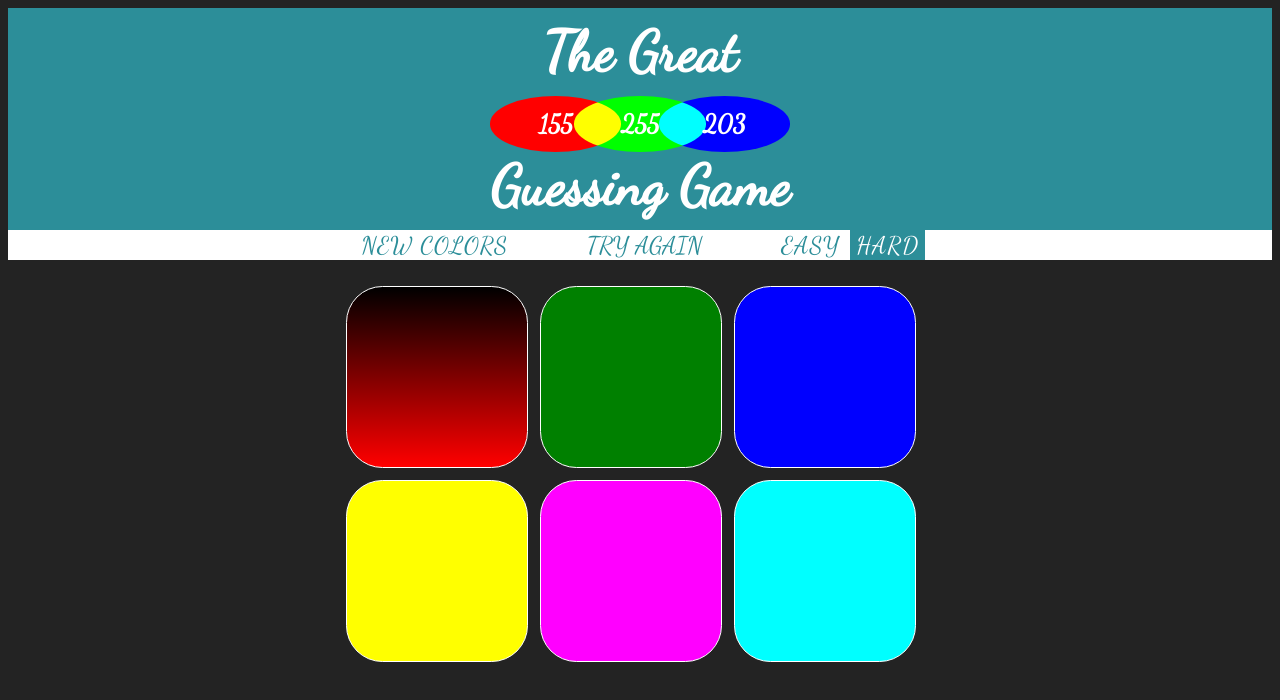
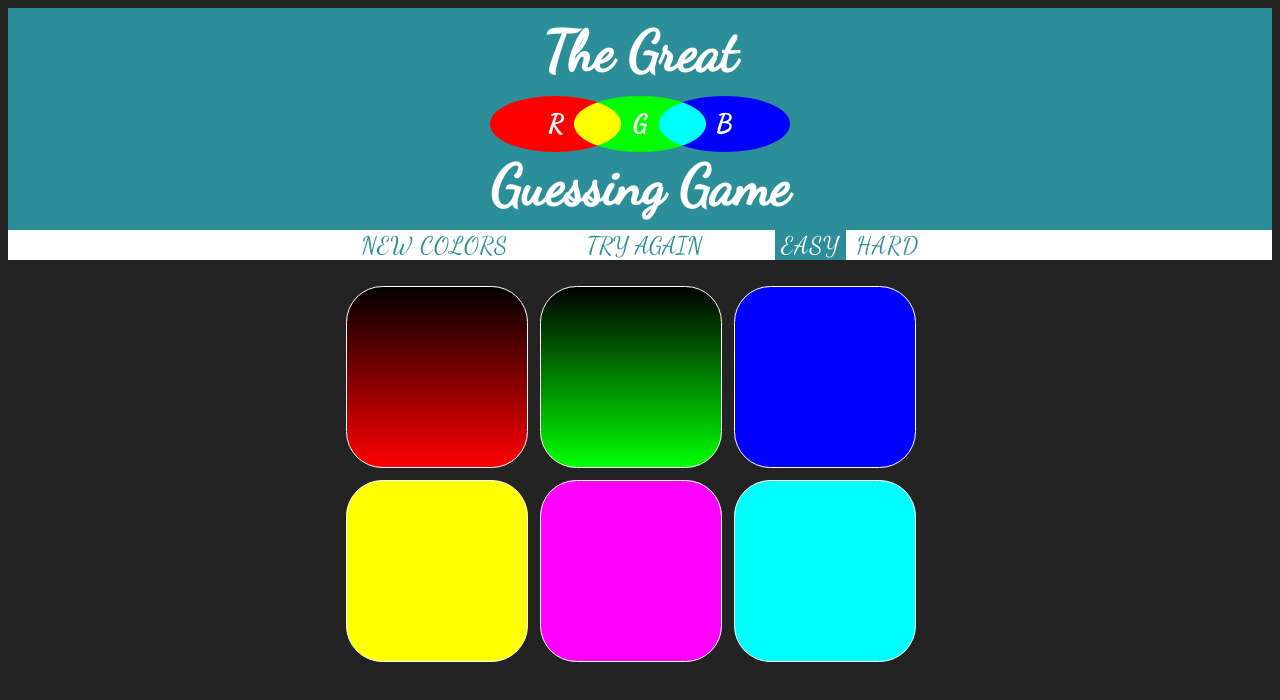
Before and after one commit to haggaikaunda/afrofem, a plain HTML site: page index.html in a window 1280 px wide. Both pictures are taken after a click on the button "EASY". Drawn offline with Linux system fonts and the light colour scheme.

Commit message:
add code to handle game level selection

```diff
--- a/app.js
+++ b/app.js
@@ -0,0 +1,18 @@
+const headerIds = ["color-display", "r", "g", "b"];
+const [header, r, g, b] = headerIds.map((id) => document.getElementById(id));
+
+let levels = getLevels();
+const gameLevel = levels.find((level) => undefined);
+levels.forEach((level) => {
+  level.addEventListener("click", function () {
+    levels.forEach((mode) => mode.classList.remove("selected"));
+    this.classList.add("selected");
+  });
+});
+
+function getLevels() {
+  const [x, y] = document.getElementsByClassName("mode");
+  return [x, y];
+}
+
+// toggleLevel();
--- a/index.html
+++ b/index.html
@@ -20,10 +20,10 @@
     <h1>
       The Great
       <span id="color-display">
-        <span id="r" class="rgb">155</span>
+        <span id="r" class="rgb">R</span>
         <!-- <div id="r" class="rgb">R</div> -->
-        <span id="g" class="rgb">255</span>
-        <span id="b" class="rgb">203</span>
+        <span id="g" class="rgb">G</span>
+        <span id="b" class="rgb">B</span>
       </span>
       Guessing Game
     </h1>
@@ -44,7 +44,15 @@
           );
         "
       ></div>
-      <div class="square" style="background-color: green"></div>
+      <div
+        class="square"
+        style="
+          background-image: linear-gradient(
+            rgba(0, 255, 0, 0),
+            rgba(0, 255, 0, 1)
+          );
+        "
+      ></div>
       <div class="square" style="background-color: blue"></div>
       <div class="square" style="background-color: yellow"></div>
       <div class="square" style="background-color: magenta"></div>
```
